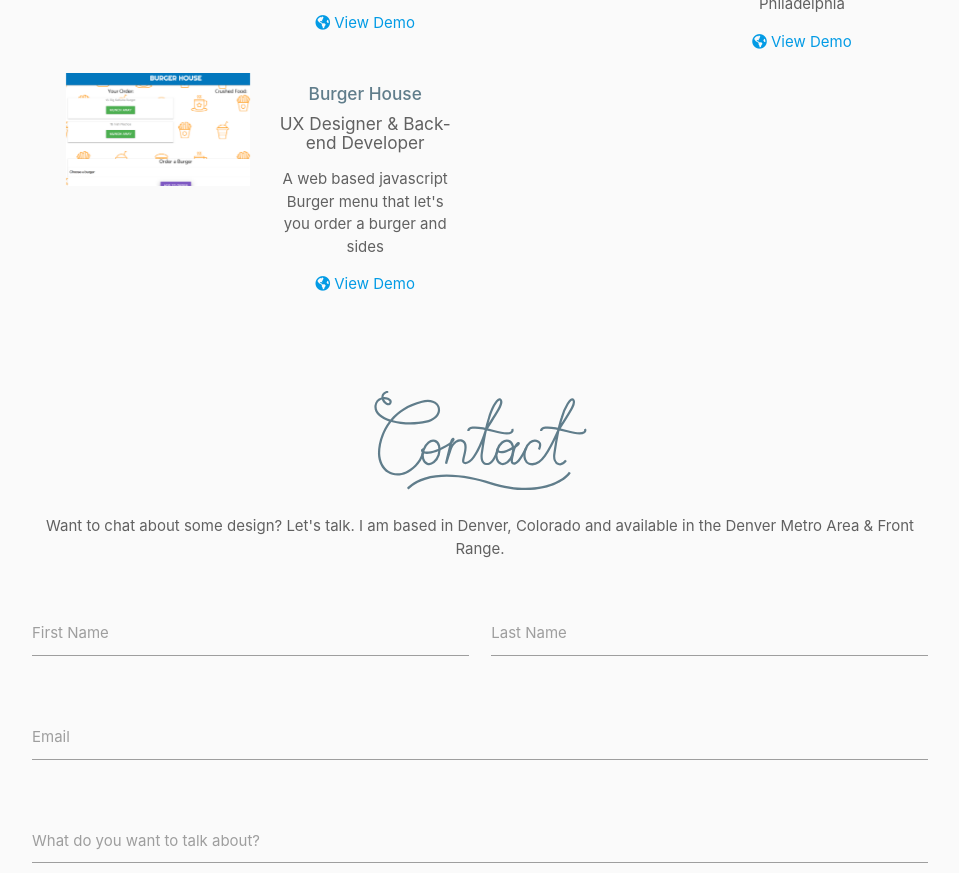
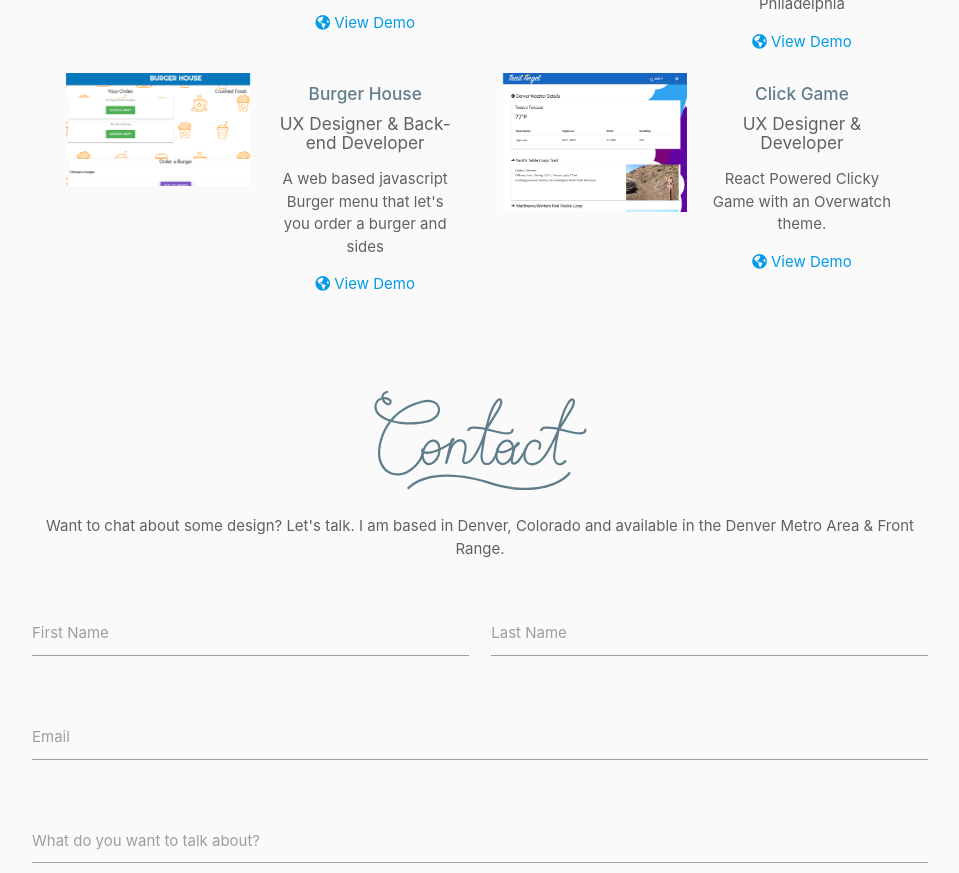
Before and after one commit to bnolan56/new-portfolio, a plain HTML site: page index.html in a window 1280 px wide. Shown: the part 1598-2471 px from the top of the page, without its empty margins (160-1119 px from the left). Drawn offline with nearby package versions, Linux system fonts and the light colour scheme.

Commit message:
added new shit

```diff
--- a/index.html
+++ b/index.html
@@ -157,18 +157,18 @@
                 </div>
               </div>
 
-              <!-- <div class="col l6 wow fadeInRight" data-wow-delay=".5s">
+              <div class="col l6 wow fadeInRight" data-wow-delay=".5s">
                 <div class="col l6">
                   <img class="responsive-img rounded materialboxed" src="assets/img/ta-thumb.png" alt="trail angel thumbnail"/>
                 </div>
 
                 <div class="col l6">
-                  <h6 class="blue-grey-text projectName">Trail Angel</h6>
+                  <h6 class="blue-grey-text projectName">Click Game</h6>
                   <h6 class="grey-text text-darken-2">UX Designer & Developer</h6>
-                  <p class="grey-text text-darken-2">Trail Angel is a hiker's app that allows users to search for trails via zipcode. Returns daily weather forcast and the ten closest trails.</p>
-                  <a href="https://carriedowling.github.io/bikeShed/" target="_blank"><i class="fas fa-globe-americas"></i><span> View Demo</span></a>
+                  <p class="grey-text text-darken-2">React Powered Clicky Game with an Overwatch theme.</p>
+                  <a href="https://bnolan56.github.io/new-portfolio/" target="_blank"><i class="fas fa-globe-americas"></i><span> View Demo</span></a>
                 </div>
-              </div> -->
+              </div>
             </div>
           </div>
         </div>
```
